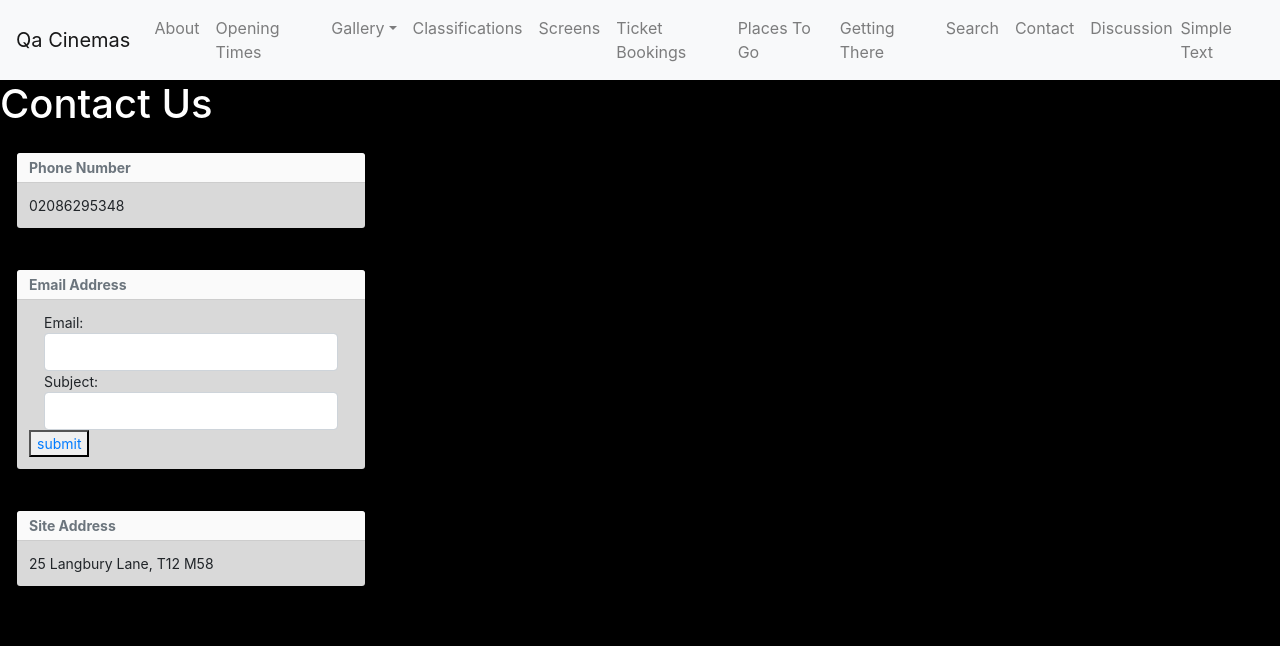
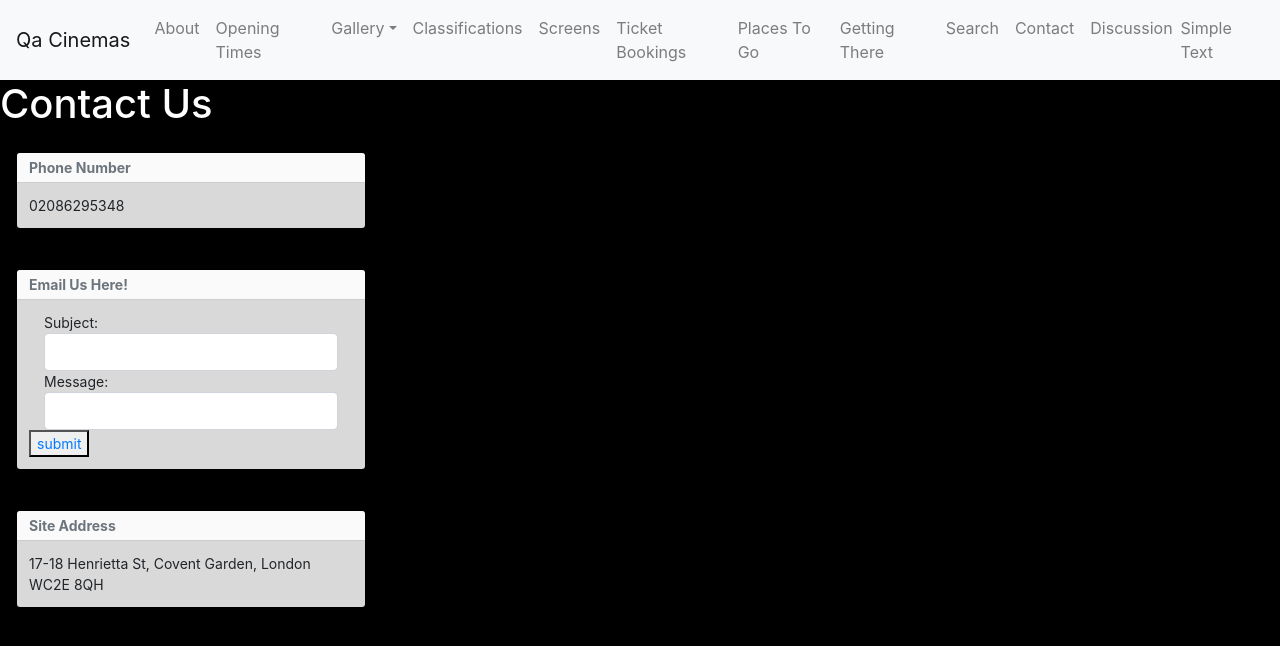
Before and after one commit to leightonmanningQA/QACinemas, a React (Create React App) app in the folder Frontend/qacinemas/: page /contact in a window 1280 px wide. Shown: the top 646 px of the page. Built offline with nearby package versions, Linux system fonts and the light colour scheme.

Commit message:
Email form working

```diff
--- a/Frontend/qacinemas/src/Components/Contact/Contact.jsx
+++ b/Frontend/qacinemas/src/Components/Contact/Contact.jsx
@@ -1,9 +1,12 @@
 import React from 'react';
-import { Table } from 'reactstrap';
-import { Container, Row, Col } from 'reactstrap';
+import {useState} from 'react';
 import { Toast, ToastBody, ToastHeader } from 'reactstrap';
 
 const Contact = (props) => {
+
+    const [subject, setSubject] = useState('')
+    const [message, setMessage] = useState('')
+
     return (
     <>
     <h1 className="text-white" textAlign="centre">Contact Us</h1>
@@ -21,20 +24,22 @@ const Contact = (props) => {
       <div className="p-3 my-2 rounded">
             <Toast>
                 <ToastHeader>
-                    Email Address
+                    Email Us Here!
                 </ToastHeader>
                 <ToastBody>
                     <form action="" method="">
-                        <div class="col-md">
-                            <label class="form-check-label">Email:</label>
-                            <input type="email" name="email" id="email" class="form-control" required/>
-                        </div>
                         <div className="col-md">
                             <label className="form-check-label">Subject:</label>
-                            <input type="text" name="subject" id="subject" class="form-control" required/>
+                            <input type="text" name="subject" id="subject" class="form-control"
+                            value={subject} onChange={({target}) => setSubject(target.value)} required/>
+                        </div>
+                        <div class="col-md">
+                            <label class="form-check-label">Message:</label>
+                            <input type="text" name="message" id="message" class="form-control"
+                            value={message} onChange={({target}) => setMessage(target.value)} required/>
                         </div>
                         <button outline color="primary" type="submit">
-                            <a href = "mailto: savannah.vaithilingam@qa.com?subject=Issue with website&body=To Monster Cinema,">submit</a></button>
+                            <a href = {"mailto: savannah.vaithilingam@qa.com?subject=" + subject + "&body=" + message}>submit</a></button>
                     </form>
                 </ToastBody>
             </Toast>
@@ -45,7 +50,7 @@ const Contact = (props) => {
                     Site Address
                 </ToastHeader>
                 <ToastBody>
-                    25 Langbury Lane, T12 M58
+                17-18 Henrietta St, Covent Garden, London WC2E 8QH
                 </ToastBody>
              </Toast>
       </div>
```
